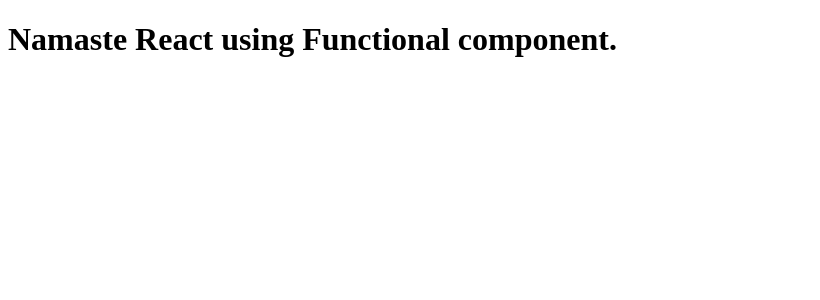
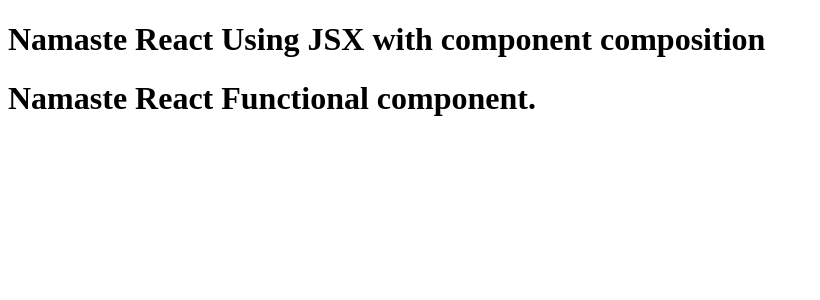
Before and after one commit to karunakarthadkapally/namaste-react, a React (Vite) app: page / in a window 1280 px wide. Shown: the top 300 px of the page, without its empty margins (0-820 px from the left). Built offline with nearby package versions, Linux system fonts and the light colour scheme.

Commit message:
component composition example

```diff
--- a/App.js
+++ b/App.js
@@ -1,26 +1,18 @@
 import React from "react";
 import ReactDOM from "react-dom/client";
 
-//React element
-const header = (
-  <h1 className="header">Namaste React Using JSX with multiple line</h1>
+const Title = () => (
+  <h1 className="title">Namaste React Using JSX with component composition</h1>
 );
 
-// if we add function to React element for te above it can be React component.
-
-const Title = () => (
-  <h1 className="title">Namaste React Using JSX with multiple line</h1>
-);
-
-// JSX can be nested
+// component composition  ==> composing two component in one another is called component composition
 const HeadingComponent = () => (
   <div id="container">
-    <h1 className="heading">Namaste React using Functional component.</h1>
+    <Title />
+    <h1 className="heading">Namaste React Functional component.</h1>
   </div>
 );
 
 const root = ReactDOM.createRoot(document.getElementById("root"));
 
-// we should use < component />  while render the react components but for REact element we can us directly
-//root.render(header);  //for React element
-root.render(<HeadingComponent />); // for functional component
+root.render(<HeadingComponent />);
```
